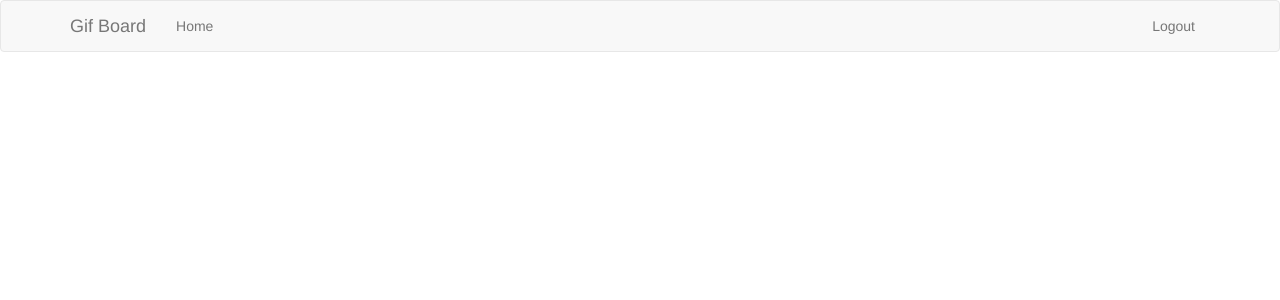
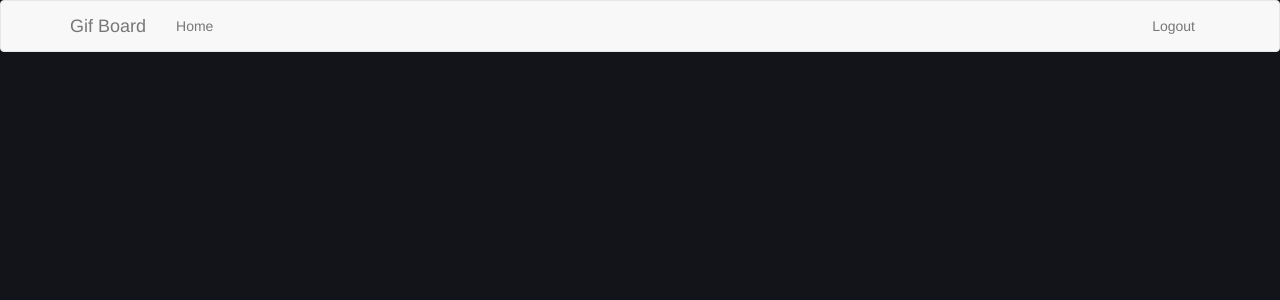
Before and after one commit to richardtatum/gif_board, a Flask app: page / in a window 1280 px wide. Shown: the top 300 px of the page. Run offline with Flask 2, Linux system fonts and the light colour scheme; the visitor is signed in with stand-in values (Sample User, id 1); data that the repository does not hold is empty; some libraries are stand-ins or nearby versions.

Commit message:
Added custom background styling. Changed gif size.

```diff
--- /dev/null
+++ b/app/static/style.css
@@ -0,0 +1,7 @@
+html {
+    background-color: #13131a;
+}
+
+body {
+    background-color: #13131a;
+}
--- a/app/templates/base.html
+++ b/app/templates/base.html
@@ -41,8 +41,12 @@
             {% endfor %}
         {% endif %}
         {% endwith %}
-
         {# App content below #}
         {% block app_content %}{% endblock %}
     </div>
 {% endblock %}
+
+{% block styles %}
+{{ super() }}
+<link rel="stylesheet" href="{{url_for('static', filename='style.css')}}">
+{% endblock %}
--- a/app/templates/home.html
+++ b/app/templates/home.html
@@ -4,7 +4,7 @@
   {% for gif in gifs %}
     <a title="Gif ID: {{gif.id}}" href="{{ url_for('gif_inspect', id=gif.id)}}">
       <div class="video-container">
-        <video id="clip{{gif.id}}" style="float: left; width: 30%; margin-right: 1.5%; margin-bottom: 0.5em;" preload="false" muted="muted" onmouseout="this.pause(); this.currenttime = 0; this.load();" onmouseover="this.play();" poster="{{ gif.frame }}">
+        <video id="clip{{gif.id}}" style="float: left; width: 23%; margin-right: 1%; margin-bottom: 0.5em;" preload="false" muted="muted" onmouseout="this.pause(); this.currenttime = 0; this.load();" onmouseover="this.play();" poster="{{ gif.frame }}">
           <source src="{{ gif.webm }}" type="video/webm">
           <source src="{{ gif.mp4 }}" type="video/mp4">
           Your browser does not support the video tag.
```
